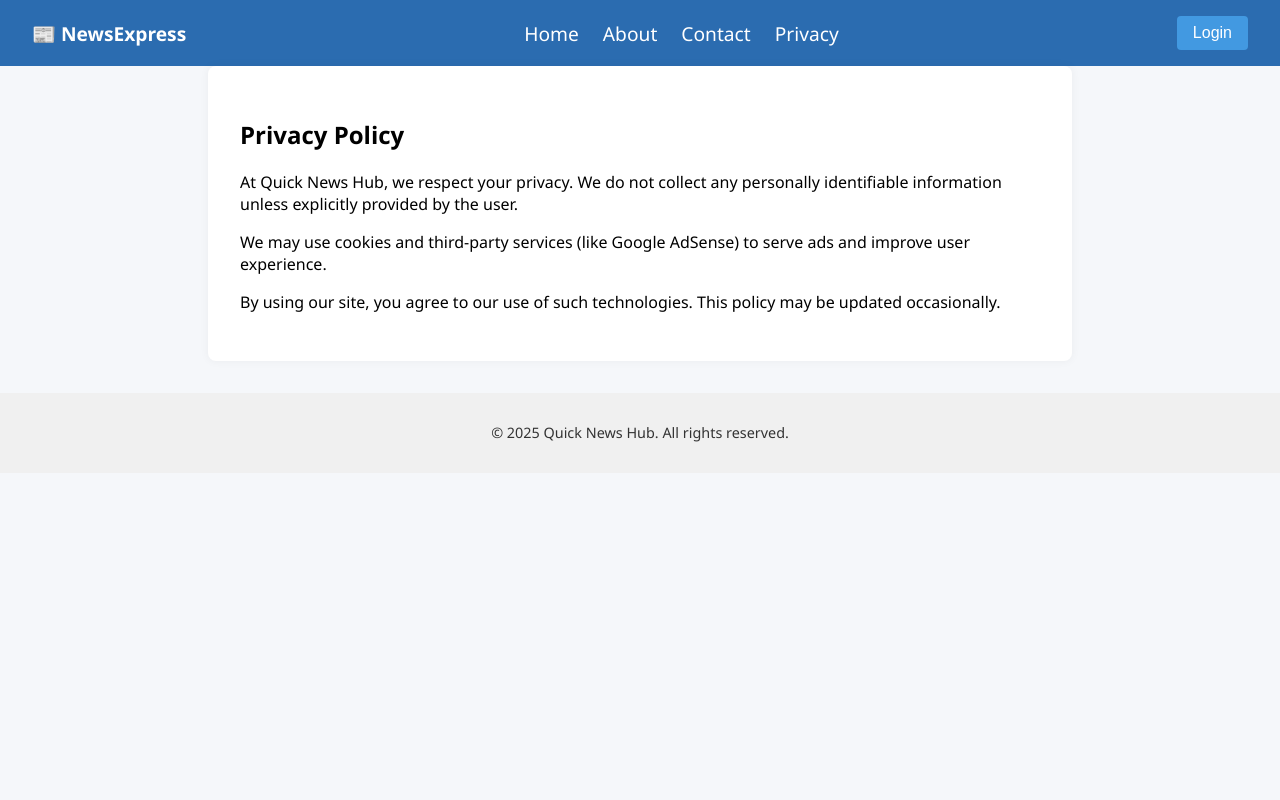
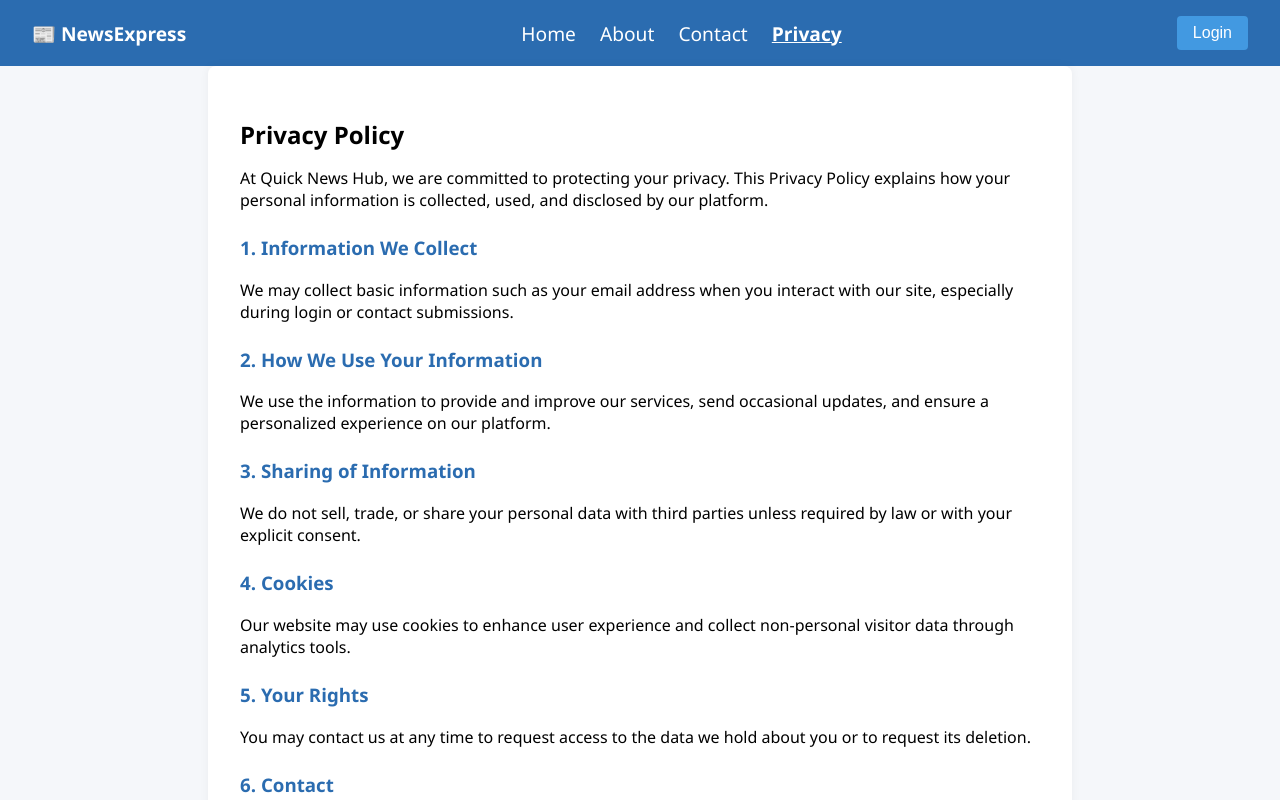
Before and after one commit to chintan00005/NewsFE, a React (Create React App) app: page /privacy-policy in a window 1280 px wide. Shown: the top 800 px of the page. Built offline with nearby package versions, Linux system fonts and the light colour scheme.

Commit message:
Route changed and login/;ogout solved

```diff
--- a/src/App.js
+++ b/src/App.js
@@ -1,5 +1,5 @@
-import React, { useContext } from "react";
-import { BrowserRouter as Router, Routes, Route, Navigate } from "react-router-dom";
+import React, { useContext, useState } from "react";
+import { BrowserRouter as Router, Routes, Route, Navigate, useNavigate } from "react-router-dom";
 import { HelmetProvider } from "react-helmet-async";
 import SEO from "./SEO";
 import Dashboard from "./components/Dashboard";
@@ -8,22 +8,25 @@ import { AuthContext } from "./context/AuthContext";
 import About from "./components/About";
 import Contact from "./components/Contact";
 import PrivacyPolicy from "./components/PrivacyPolicy";
-import Header from "./components/Header"
+import Header from "./components/Header";
 import Footer from "./components/Footer";
+import LoginModal from "./components/LoginModal"; // make sure it's imported
 
-const App = () => {
-  const { token } = useContext(AuthContext);
+const AppContent = () => {
+  const { token, logout } = useContext(AuthContext);
+  const [showLogin, setShowLogin] = useState(false);
+  const navigate = useNavigate();
 
   return (
-    <HelmetProvider>
-      <SEO
-        title="Quick News Hub"
-        description="Explore the latest trending news from around the world."
-        url="https://quicknewshub.netlify.app"
+    <>
+      <Header
+        onLoginClick={() => setShowLogin(true)}
+        onLogout={() => {
+          logout();
+          navigate("/");
+        }}
       />
 
-      <Router>
-        <Header />
       <Routes>
         <Route path="/" element={<PublicPage />} />
         <Route path="/dashboard" element={token ? <Dashboard /> : <Navigate to="/" />} />
@@ -31,10 +34,35 @@ const App = () => {
         <Route path="/contact" element={<Contact />} />
         <Route path="/privacy-policy" element={<PrivacyPolicy />} />
       </Routes>
+
+
+      {showLogin && (
+        <LoginModal
+          onClose={() => setShowLogin(false)}
+          onSuccess={() => {
+            setShowLogin(false);
+            navigate("/dashboard");
+          }}
+        />
+      )}
+
+
       <Footer />
+    </>
+  );
+};
+
+const App = () => (
+  <HelmetProvider>
+    <SEO
+      title="Quick News Hub"
+      description="Explore the latest trending news from around the world."
+      url="https://quicknewshub.netlify.app"
+    />
+    <Router>
+      <AppContent />
     </Router>
   </HelmetProvider>
 );
-};
 
 export default App;
--- a/src/PublicPage.js
+++ b/src/PublicPage.js
@@ -1,7 +1,5 @@
 import React, { useEffect, useState, useContext } from "react";
-import Header from "./components/Header";
 import NewsList from "./components/NewsList";
-import LoginModal from "./components/LoginModal";
 import RetryModal from "./components/RetryModal";
 import BreakingNewsBanner from "./components/BreakingNewsBanner";
 import { fetchNews } from "./api";
@@ -10,9 +8,8 @@ import { useNavigate } from "react-router-dom";
 
 const PublicPage = () => {
   const [news, setNews] = useState([]);
-  const [showLogin, setShowLogin] = useState(false);
   const [showRetry, setShowRetry] = useState(false);
-  const { logout, token } = useContext(AuthContext);
+  const { token } = useContext(AuthContext);
   const navigate = useNavigate();
 
   const getNews = async () => {
@@ -36,22 +33,7 @@ const PublicPage = () => {
     <>
       <BreakingNewsBanner headlines={news} />
 
-      <Header
-        onLoginClick={() => setShowLogin(true)}
-        onLogout={() => {
-          logout();
-           navigate("/");
-        }}
-      />
-
       <NewsList news={news} />
-
-      {showLogin && (
-        <LoginModal
-          onClose={() => setShowLogin(false)}
-          onSuccess={() =>  navigate("/dashboard")}
-        />
-      )}
 
       {showRetry && (
         <RetryModal
--- a/src/components/Header.js
+++ b/src/components/Header.js
@@ -15,7 +15,7 @@ const Header = ({ onLoginClick, onLogout }) => {
         <Link to="/" className={location.pathname === "/" ? "active" : ""}>Home</Link>
         <Link to="/about" className={location.pathname === "/about" ? "active" : ""}>About</Link>
         <Link to="/contact" className={location.pathname === "/contact" ? "active" : ""}>Contact</Link>
-        <Link to="/privacy" className={location.pathname === "/privacy" ? "active" : ""}>Privacy</Link>
+        <Link to="/privacy-policy" className={location.pathname === "/privacy-policy" ? "active" : ""}>Privacy</Link>
       </nav>
       <div>
         {isLoggedIn ? (
--- a/src/components/PrivacyPolicy.js
+++ b/src/components/PrivacyPolicy.js
@@ -5,13 +5,41 @@ const PrivacyPolicy = () => {
     <div className="page-content">
       <h2>Privacy Policy</h2>
       <p>
-        At Quick News Hub, we respect your privacy. We do not collect any personally identifiable information unless explicitly provided by the user.
+        At Quick News Hub, we are committed to protecting your privacy. This Privacy Policy explains how your personal information is collected, used, and disclosed by our platform.
       </p>
+
+      <h3>1. Information We Collect</h3>
       <p>
-        We may use cookies and third-party services (like Google AdSense) to serve ads and improve user experience.
+        We may collect basic information such as your email address when you interact with our site, especially during login or contact submissions.
       </p>
+
+      <h3>2. How We Use Your Information</h3>
       <p>
-        By using our site, you agree to our use of such technologies. This policy may be updated occasionally.
+        We use the information to provide and improve our services, send occasional updates, and ensure a personalized experience on our platform.
+      </p>
+
+      <h3>3. Sharing of Information</h3>
+      <p>
+        We do not sell, trade, or share your personal data with third parties unless required by law or with your explicit consent.
+      </p>
+
+      <h3>4. Cookies</h3>
+      <p>
+        Our website may use cookies to enhance user experience and collect non-personal visitor data through analytics tools.
+      </p>
+
+      <h3>5. Your Rights</h3>
+      <p>
+        You may contact us at any time to request access to the data we hold about you or to request its deletion.
+      </p>
+
+      <h3>6. Contact</h3>
+      <p>
+        For any questions or concerns about this policy, please reach out to us at: <strong>devinnovation00005@gmail.com</strong>
+      </p>
+
+      <p>
+        This Privacy Policy may be updated occasionally. Please check back periodically for the latest changes.
       </p>
     </div>
   );
--- a/src/index.css
+++ b/src/index.css
@@ -178,6 +178,14 @@ button:hover {
   border-radius: 8px;
   box-shadow: 0 0 10px rgba(0,0,0,0.05);
 }
+.page-content h2 {
+  margin-bottom: 1rem;
+}
+
+.page-content h3 {
+  margin-top: 1.5rem;
+  color: #2b6cb0;
+}
 .header {
   display: flex;
   justify-content: space-between;
@@ -209,3 +217,29 @@ button:hover {
   text-decoration: underline;
   font-weight: bold;
 }
+
+html, body {
+  height: 100%;
+  margin: 0;
+  display: flex;
+  flex-direction: column;
+}
+
+#root {
+  flex: 1;
+  display: flex;
+  flex-direction: column;
+}
+
+main {
+  flex: 1;
+}
+
+/* Optional Footer Styling */
+footer {
+  background-color: #2b6cb0;
+  color: white;
+  text-align: center;
+  padding: 1rem 0;
+  margin-top: auto;
+}
```
Lines whose indentation alone changed are shown as unchanged.
